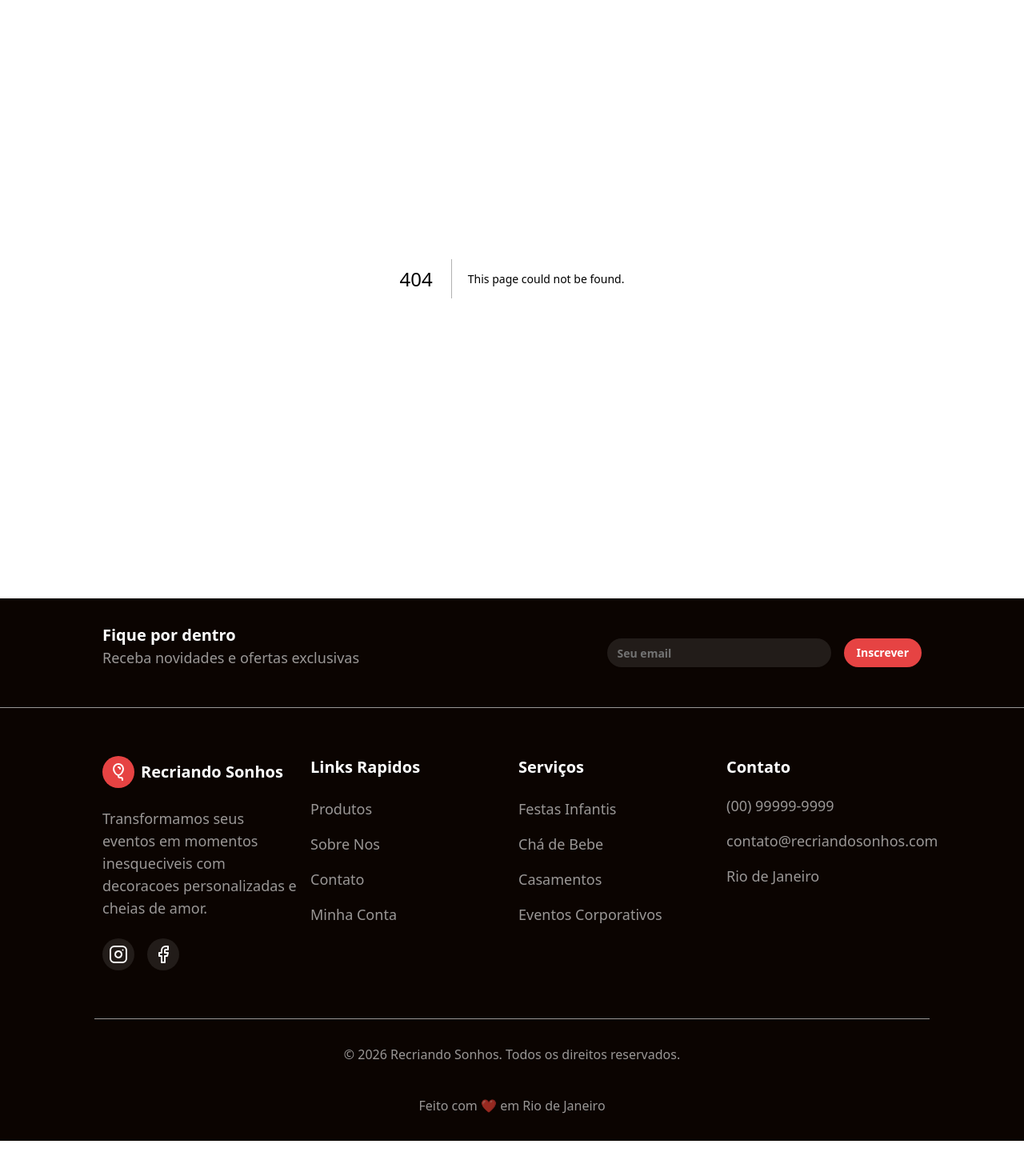
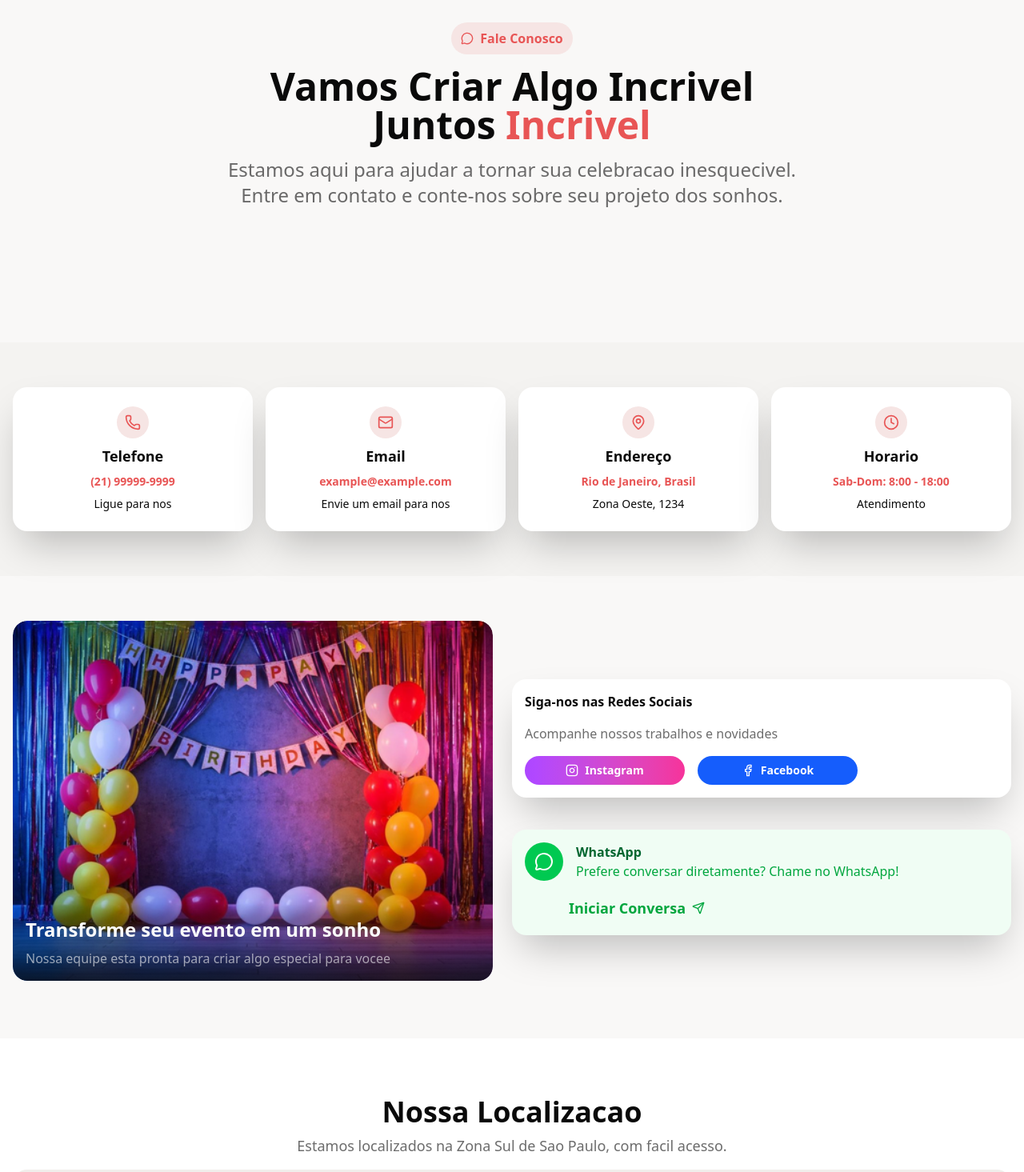
Before and after one commit to renan22Rsw/Recriando_Sonhos, a Next.js app in the folder front-end/: page /contact in a window 1280 px wide. Before the commit this address had no page. Shown: the part 140-1605 px from the top of the page at 80% size. Before the commit the page ends 1566 px from the top, so only its background shows below. Built offline with nearby package versions, Linux system fonts and the light colour scheme.

Commit message:
featcontact page(need to change the images and  texts)

```diff
--- a/front-end/app/about/page.tsx
+++ b/front-end/app/about/page.tsx
@@ -1,13 +1,23 @@
-import { AboutPageHeader } from "./components/about-page-header";
+import { Header } from "@/components/header";
 import { AboutPageSection1 } from "./components/about-page-section-1";
 import { AboutPageSection2 } from "./components/about-page-section-2";
 import { AboutPageSection3 } from "./components/about-page-section-3";
 import { AboutPageSection4 } from "./components/about-page-section-4";
+import { Heart } from "lucide-react";
 
 const AboutPage = () => {
   return (
     <>
-      <AboutPageHeader />
+      <Header
+        title="Transformando em Realidade"
+        colorText="Sonhos"
+        description=" Ha mais de 8 anos, a Recriando Sonhos tem o privilegio de fazer parte
+          dos momentos mais especiais de nossos clientes, criando decoracoes que
+          encantam e emocionam."
+        icon={Heart}
+        size={16}
+        iconLabel="Nossa História"
+      />
       <AboutPageSection1 />
       <AboutPageSection2 />
       <AboutPageSection3 />
--- /dev/null
+++ b/front-end/app/contact/components/contact-info.tsx
@@ -0,0 +1,44 @@
+import { Phone, Mail, MapPin, Clock } from "lucide-react";
+import { JSX } from "react";
+
+interface Contact {
+  id: number;
+  icon: JSX.Element;
+  label: string;
+  contact: string;
+  message: string;
+}
+
+export const contact: Contact[] = [
+  {
+    id: 1,
+    icon: <Phone size={20} color="#E85555" />,
+    label: "Telefone",
+    contact: "(21) 99999-9999",
+    message: "Ligue para nos",
+  },
+
+  {
+    id: 2,
+    icon: <Mail size={20} color="#E85555" />,
+    label: "Email",
+    contact: "example@example.com",
+    message: "Envie um email para nos",
+  },
+
+  {
+    id: 3,
+    icon: <MapPin size={20} color="#E85555" />,
+    label: "Endereço",
+    contact: "Rio de Janeiro, Brasil",
+    message: "Zona Oeste, 1234",
+  },
+
+  {
+    id: 4,
+    icon: <Clock size={20} color="#E85555" />,
+    label: "Horario",
+    contact: "Sab-Dom: 8:00 - 18:00",
+    message: "Atendimento",
+  },
+];
--- /dev/null
+++ b/front-end/app/contact/components/contact-page-section-1.tsx
@@ -0,0 +1,25 @@
+import { contact } from "./contact-info";
+
+export const ContactPageSection1 = () => {
+  return (
+    <section className="bg-[#F4F3F1] py-14">
+      <div className="mx-auto grid max-w-420 grid-cols-2 gap-4 px-4 lg:grid-cols-4">
+        {contact.map(({ id, icon, label, contact, message }) => (
+          <div
+            className="flex flex-col items-center space-y-2 rounded-2xl bg-white px-4 py-6 shadow-2xl duration-500 ease-in-out hover:scale-105 2xl:w-100"
+            key={id}
+          >
+            <div className="flex h-10 w-10 items-center justify-center rounded-full bg-[#F6E5E4]">
+              {icon}
+            </div>
+            <h4 className="font-bold sm:text-lg">{label}</h4>
+            <span className="sm:text-md text-center text-sm font-semibold text-[#E85555]">
+              {contact}
+            </span>
+            <span className="text-sm font-light">{message}</span>
+          </div>
+        ))}
+      </div>
+    </section>
+  );
+};
--- /dev/null
+++ b/front-end/app/contact/components/contact-page-section-2.tsx
@@ -0,0 +1,74 @@
+import Image from "next/image";
+import BirthdayParty from "@/public/birthday-party.png";
+import { Button } from "@/components/ui/button";
+import { Instagram, Facebook, MessageCircle, Send } from "lucide-react";
+
+export const ContactPageSection2 = () => {
+  return (
+    <section className="w-full bg-[#F9F8F7] px-4 py-14">
+      <div className="mx-auto grid max-w-400 items-center space-y-4 xl:grid-cols-2">
+        <div className="relative aspect-4/3 max-w-150 overflow-hidden rounded-2xl">
+          <Image
+            src={BirthdayParty}
+            alt="birthday-party"
+            fill
+            className="rounded-2xl object-cover"
+            priority
+          />
+
+          <div className="from-foreground/80 absolute bottom-0 flex w-full flex-col justify-end gap-2 rounded-2xl bg-linear-to-t to-transparent p-4">
+            <h3 className="text-primary-foreground text-2xl font-bold">
+              Transforme seu evento em um sonho
+            </h3>
+            <p className="text-primary-foreground/60 text-md">
+              Nossa equipe esta pronta para criar algo especial para vocee
+            </p>
+          </div>
+        </div>
+
+        <div className="space-y-10">
+          <div className="max-w-200 space-y-4 rounded-2xl bg-white p-4 shadow-2xl">
+            <h3 className="font-bold">Siga-nos nas Redes Sociais</h3>
+            <p className="text-foreground/60">
+              Acompanhe nossos trabalhos e novidades
+            </p>
+            <div className="space-x-4">
+              <Button className="cursor-pointer rounded-2xl bg-linear-to-r from-purple-500 to-pink-500 font-semibold text-white transition-opacity hover:opacity-90 lg:w-50">
+                <Instagram size={16} /> Instagram
+              </Button>
+              <Button className="cursor-pointer rounded-2xl bg-blue-600 font-semibold text-white transition-opacity hover:bg-blue-500 hover:opacity-90 lg:w-50">
+                <Facebook size={16} /> Facebook
+              </Button>
+            </div>
+          </div>
+
+          <div className="max-w-200 space-y-4 rounded-2xl bg-[#F0FDF4] p-4 shadow-2xl">
+            <div className="flex gap-4">
+              <div className="h-12 w-12 rounded-full bg-green-500">
+                <div className="flex h-full items-center justify-center">
+                  <MessageCircle size={24} color="#fff" />
+                </div>
+              </div>
+
+              <div>
+                <h3 className="font-bold text-green-800">WhatsApp</h3>
+                <p className="text-green-600">
+                  Prefere conversar diretamente? Chame no WhatsApp!
+                </p>
+              </div>
+            </div>
+            <div className="b w-full px-10">
+              <Button
+                variant={"ghost"}
+                className="cursor-pointer rounded-2xl text-lg font-semibold text-green-600 hover:bg-transparent hover:text-green-800 lg:w-50"
+              >
+                Iniciar Conversa
+                <Send size={16} />
+              </Button>
+            </div>
+          </div>
+        </div>
+      </div>
+    </section>
+  );
+};
--- /dev/null
+++ b/front-end/app/contact/components/contact-page-section-3.tsx
@@ -0,0 +1,21 @@
+import { MapPin } from "lucide-react";
+
+export const ContactPageSection3 = () => {
+  return (
+    <section className="mx-auto px-4 py-14">
+      <div className="space-y-2 py-4 text-center">
+        <h3 className="text-4xl font-bold">Nossa Localizacao</h3>
+        <p className="text-foreground/60 text-lg">
+          Estamos localizados na Zona Sul de Sao Paulo, com facil acesso.
+        </p>
+      </div>
+
+      <div className="mx-auto flex max-w-400 flex-col items-center space-y-4 rounded-2xl bg-[#F0EEEB] py-30">
+        <div className="flex h-15 w-15 items-center justify-center rounded-full bg-[#EEDCDA]">
+          <MapPin color="#E85555" />
+        </div>
+        <p>Rio de Janeiro, Rj - Zona Oeste</p>
+      </div>
+    </section>
+  );
+};
--- /dev/null
+++ b/front-end/app/contact/page.tsx
@@ -0,0 +1,26 @@
+import { Header } from "@/components/header";
+import { MessageCircle } from "lucide-react";
+import { ContactPageSection1 } from "./components/contact-page-section-1";
+import { ContactPageSection2 } from "./components/contact-page-section-2";
+import { ContactPageSection3 } from "./components/contact-page-section-3";
+
+const ContactPage = () => {
+  return (
+    <>
+      <Header
+        title="Vamos Criar Algo Incrivel Juntos"
+        description="Estamos aqui para ajudar a tornar sua celebracao inesquecivel. Entre em contato e conte-nos sobre seu projeto dos sonhos."
+        colorText="Incrivel"
+        icon={MessageCircle}
+        size={16}
+        iconLabel="Fale Conosco"
+      />
+
+      <ContactPageSection1 />
+      <ContactPageSection2 />
+      <ContactPageSection3 />
+    </>
+  );
+};
+
+export default ContactPage;
--- a/front-end/app/about/components/about-page-header.tsx
+++ b/front-end/components/header.tsx
@@ -1,25 +1,38 @@
-import { Heart } from "lucide-react";
+import { LucideIcon } from "lucide-react";
 
-export const AboutPageHeader = () => {
+interface HeaderProps {
+  title: string;
+  colorText: string;
+  description: string;
+  icon: LucideIcon;
+  size: number;
+  iconLabel: string;
+}
+
+export const Header = ({
+  title,
+  colorText,
+  description,
+  icon: Icon,
+  size = 16,
+  iconLabel,
+}: HeaderProps) => {
   {
     /* All the text gonna be replaced, it's just a model*/
   }
 
   return (
-    <header className="h-145 bg-[#F4F3F1] px-4 lg:h-120">
+    <header className="h-145 bg-[#F9F8F7] px-4 lg:h-120">
       <div className="flex flex-col items-center space-y-4 pt-20">
         <span className="flex items-center gap-2 rounded-3xl bg-[#F6E5E4] px-3 py-2 font-semibold text-[#E85555]">
-          <Heart size={16} />
-          Nossa Historia
+          <Icon size={size} />
+          {iconLabel}
         </span>
         <h1 className="max-w-160 text-center text-3xl font-bold lg:text-5xl 2xl:text-6xl">
-          Transformando <span className="text-[#E85555]">Sonhos</span> em
-          Realidade
+          {title} <span className="text-[#E85555]">{colorText}</span>
         </h1>
         <p className="text-foreground/60 max-w-190 text-center text-xl md:text-2xl">
-          Ha mais de 8 anos, a Recriando Sonhos tem o privilegio de fazer parte
-          dos momentos mais especiais de nossos clientes, criando decoracoes que
-          encantam e emocionam.
+          {description}
         </p>
       </div>
     </header>
```
